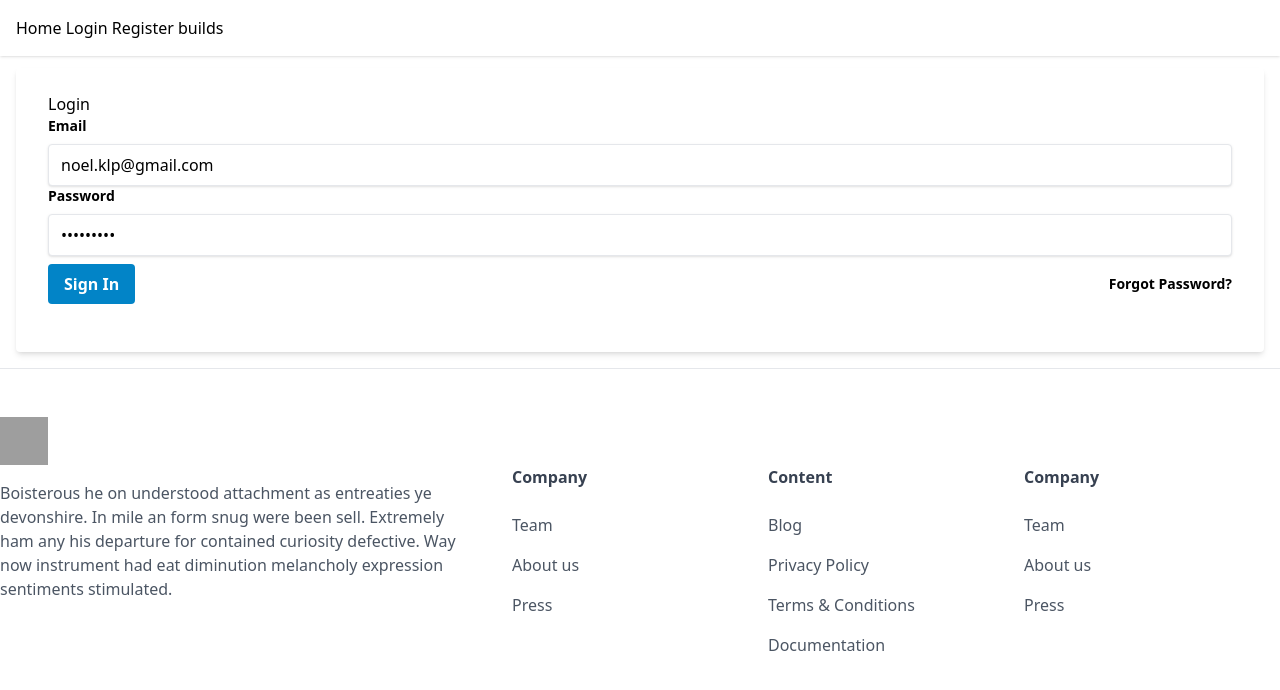
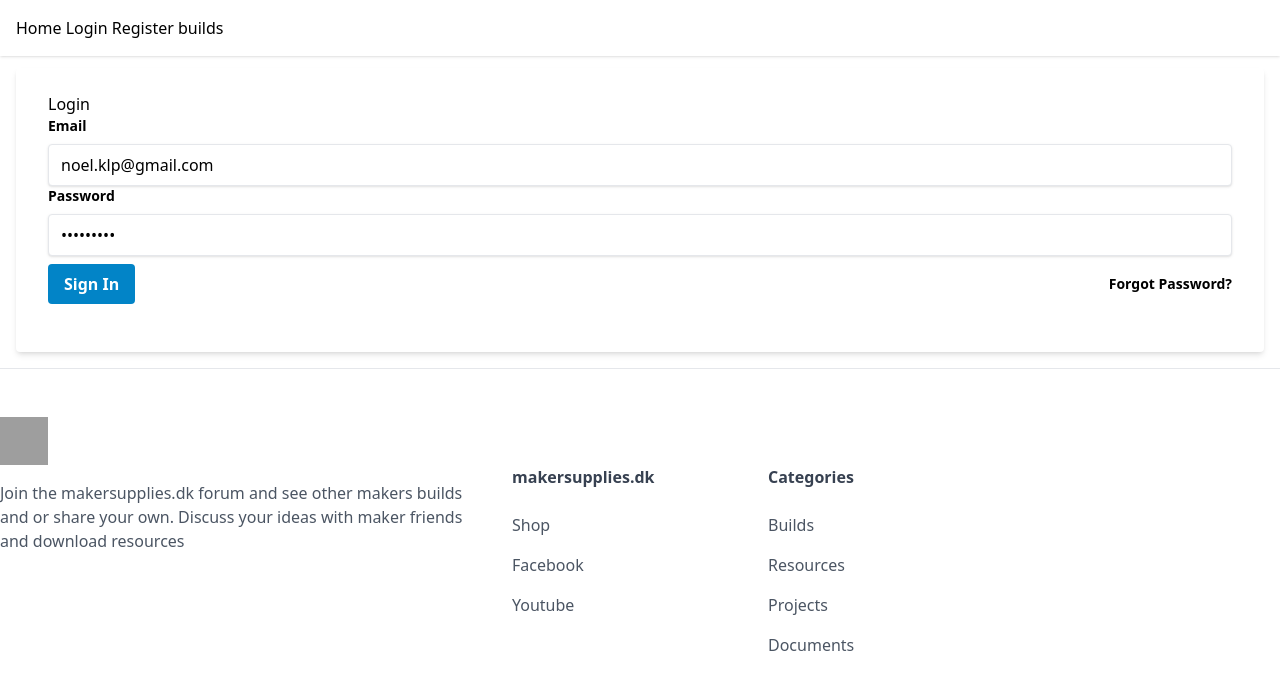
Before and after one commit to NoelDj/ms_listings_web_application, a Svelte app in the folder frontend/: page /login in a window 1280 px wide. Built offline with nearby package versions, Linux system fonts and the light colour scheme; some packages are replaced by stand-ins of ours; grey boxes are pictures that could not be loaded.

Commit message:
Update layout

```diff
--- a/frontend/src/hooks.server.js
+++ b/frontend/src/hooks.server.js
@@ -28,9 +28,6 @@ export async function handle({ event, resolve }) {
 
     if (!isAuthenticated) redirect(301, '/login')
 
-
-
-
-	const response = await resolve(event);
+    const response = await resolve(event);
     return response;
 }
--- a/frontend/src/routes/+layout.svelte
+++ b/frontend/src/routes/+layout.svelte
@@ -33,43 +33,31 @@
 <footer class="border-t container mx-auto pt-12 pb-32 px-4 lg:px-0">
     <div class="container">
     <div>
-      <img src="https://images.unsplash.com/photo-1519389950473-47ba0277781c?ixlib=rb-1.2.1&ixid=eyJhcHBfaWQiOjEyMDd9&auto=format&fit=crop&w=2100&q=80" class="h-12 w-12" alt="logo">
+      <img src="https://makersupplies.dk/img/cms/makersupplies-dk-logo-forum.png" class="h-12 w-12" alt="logo">
     </div>
     <div class="flex flex-wrap">
       <div class="w-full lg:w-2/5">
         <p class="text-gray-600 hidden lg:block mt-4 p-0 lg:pr-12">
-          Boisterous he on understood attachment as entreaties ye devonshire.
-          In mile an form snug were been sell.
-          Extremely ham any his departure for contained curiosity defective.
-          Way now instrument had eat diminution melancholy expression sentiments stimulated.
+          Join the makersupplies.dk forum and see other makers builds and or share your own. Discuss your ideas with maker friends and download resources
         </p>
       </div>
 
       <div class="w-full mt-6 lg:mt-0 md:w-1/2 lg:w-1/5">
-        <h6 class="font-semibold text-gray-700 mb-4">Company</h6>
+        <h6 class="font-semibold text-gray-700 mb-4">makersupplies.dk</h6>
         <ul>
-          <li> <a href="/" class="block text-gray-600 py-2">Team</a> </li>
-          <li> <a href="/" class="block text-gray-600 py-2">About us</a> </li>
-          <li> <a href="/" class="block text-gray-600 py-2">Press</a> </li>
+          <li> <a href="https://makersupplies.dk/" class="block text-gray-600 py-2">Shop</a> </li>
+          <li> <a href="https://www.facebook.com/makersupplies.dk/" class="block text-gray-600 py-2">Facebook</a> </li>
+          <li> <a href="https://www.youtube.com/@martinbarfoed5040" class="block text-gray-600 py-2">Youtube</a> </li>
         </ul>
       </div>
 
       <div class="w-full mt-6 lg:mt-0 md:w-1/2 lg:w-1/5">
-        <h6 class="font-semibold text-gray-700 mb-4">Content</h6>
+        <h6 class="font-semibold text-gray-700 mb-4">Categories</h6>
         <ul>
-          <li> <a href="/" class="block text-gray-600 py-2">Blog</a> </li>
-          <li> <a href="/" class="block text-gray-600 py-2">Privacy Policy</a> </li>
-          <li> <a href="/" class="block text-gray-600 py-2">Terms & Conditions</a> </li>
-          <li> <a href="/" class="block text-gray-600 py-2">Documentation</a> </li>
-        </ul>
-      </div>
-
-      <div class="w-full mt-6 lg:mt-0 md:w-1/2 lg:w-1/5">
-        <h6 class="font-semibold text-gray-700 mb-4">Company</h6>
-        <ul>
-          <li> <a href="/" class="block text-gray-600 py-2">Team</a> </li>
-          <li> <a href="/" class="block text-gray-600 py-2">About us</a> </li>
-          <li> <a href="/" class="block text-gray-600 py-2">Press</a> </li>
+          <li> <a href="http://converli.com/category/builds" class="block text-gray-600 py-2">Builds</a> </li>
+          <li> <a href="http://converli.com/category/resources" class="block text-gray-600 py-2">Resources</a> </li>
+          <li> <a href="http://converli.com/category/projects" class="block text-gray-600 py-2">Projects</a> </li>
+          <li> <a href="http://converli.com/category/documents" class="block text-gray-600 py-2">Documents</a> </li>
         </ul>
       </div>
 
--- a/frontend/src/utils/auth.ts
+++ b/frontend/src/utils/auth.ts
@@ -49,10 +49,12 @@ export const setCookies = (event, tokens) => {
     event.locals.token = tokens.access
     event.cookies.set("authToken", tokens.access, {
         path: "/",
+        secure: false,
     });
 
     event.cookies.set("refreshToken", tokens.refresh, {
         path: "/",
+        secure: false,
     });
 }
 
```
